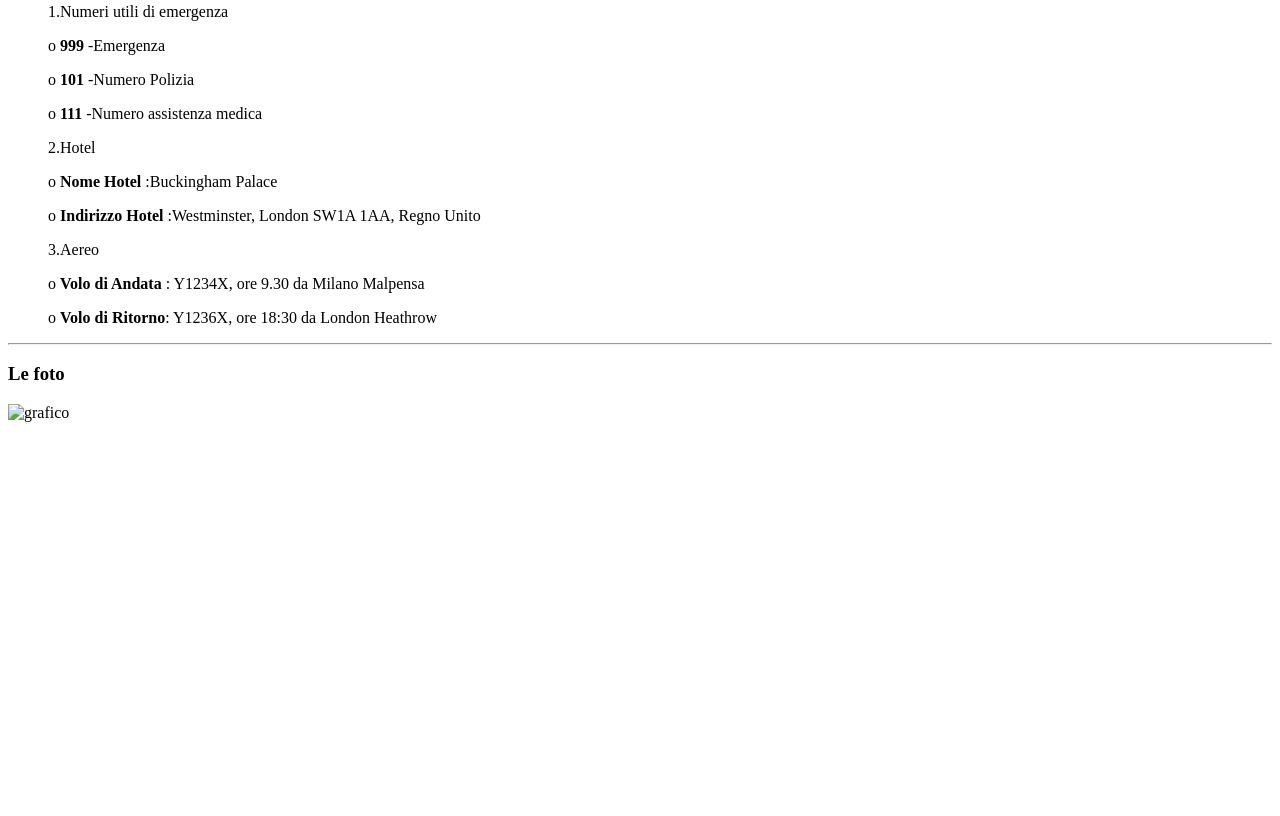
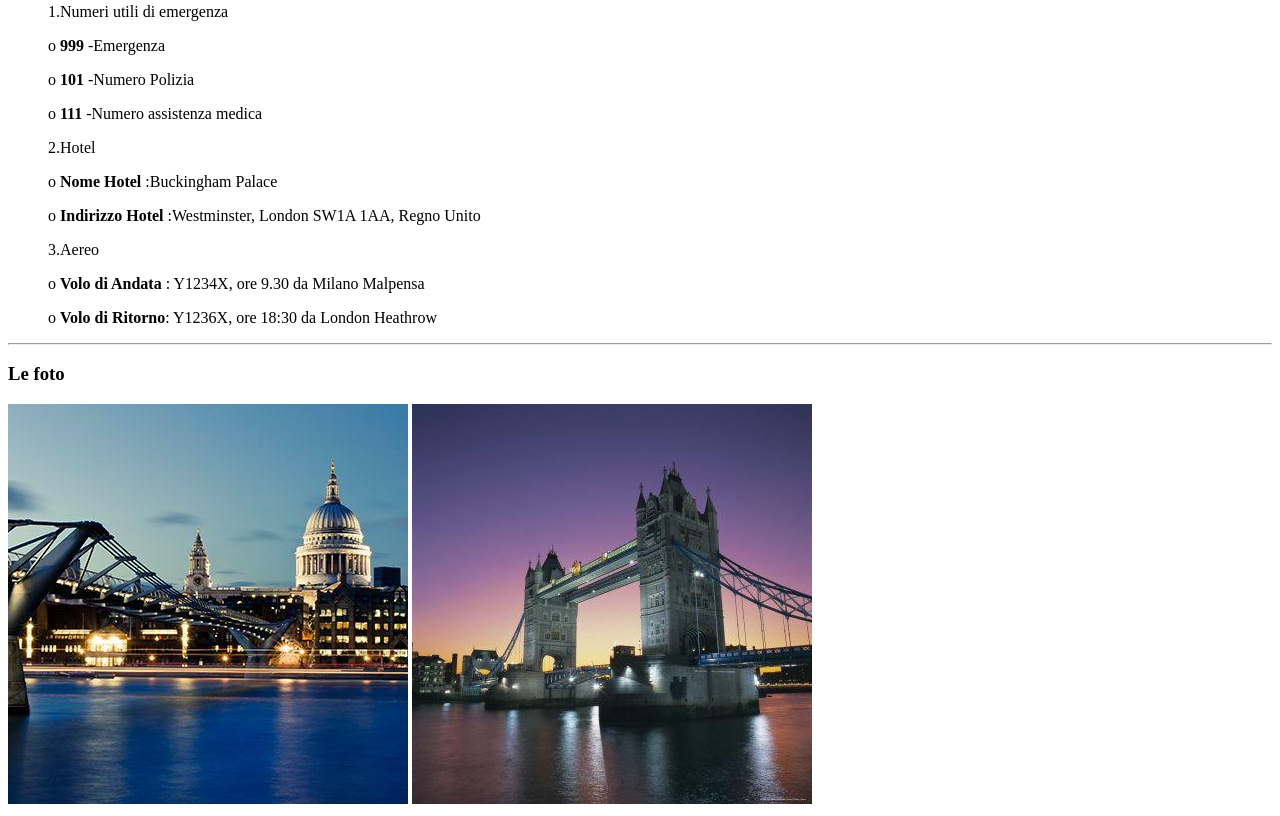
Before and after one commit to Steven-Roduta/html-london-trip, a plain HTML site: page index.html in a window 1280 px wide. Shown: the part 1462-2278 px from the top of the page. Before the commit the page ends 1892 px from the top, so only its background shows below. Drawn offline with Linux system fonts and the light colour scheme.

Commit message:
feat:add main

```diff
--- a/index.html
+++ b/index.html
@@ -118,7 +118,8 @@
             <h3>Le foto</h3>
 
 
-            <img src="./img/london-bridge.jpg" alt="grafico";
+              <img src="./img/london-bridge.jpg" alt="grafico"/>
+              <img src="./img/evening-tower.jpg" alt="grafico"/>
 
 
 
```
Also changed, not shown: img/evening-tower.jpg (added), img/london-bridge.jpg (added).
